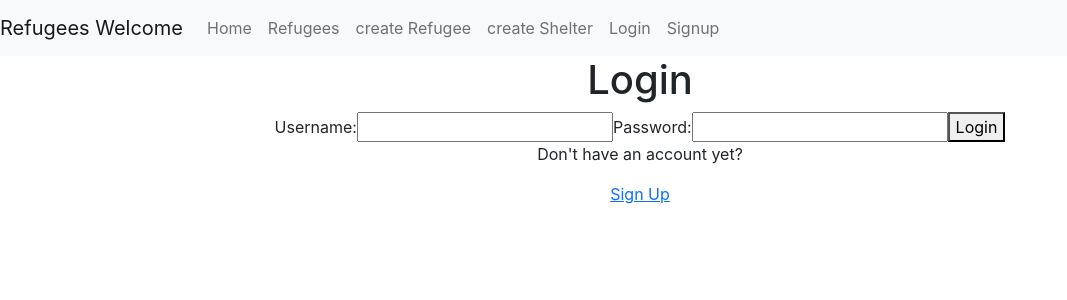
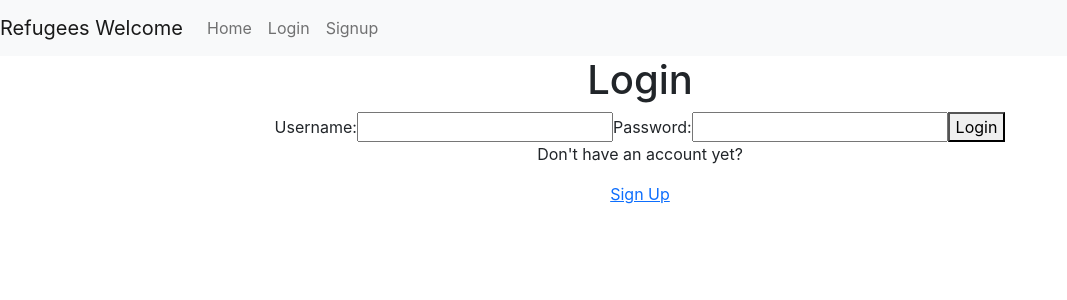
Before and after one commit to Refugees-Welcome/RefugeeShelterApp, a React (Create React App) app: page /login in a window 1280 px wide. Shown: the top 300 px of the page, without its empty margins (0-1067 px from the left). Built offline with nearby package versions, Linux system fonts and the light colour scheme; no server answers.

Commit message:
navbar has only useable  links for anonym and registered users to display

```diff
--- a/src/components/Navbar.js
+++ b/src/components/Navbar.js
@@ -1,10 +1,11 @@
 import React from 'react';
 import { NavLink } from "react-router-dom";
 import './Navbar.css';
+import { useContext } from "react";
 import  { AuthContext } from "../context/auth.context"
 
 function Navbar() {
-
+  const {isLoggedIn, user, logOutUser } = useContext(AuthContext);
   return (
 <nav className="navbar navbar-expand-lg navbar-light bg-light">
   <a className="navbar-brand" href="#">Refugees Welcome</a>
@@ -19,6 +20,8 @@ function Navbar() {
                 Home
       </NavLink>
       </li>
+      { isLoggedIn &&
+      <>
       <li className="nav-item">
       <NavLink className="nav-link" to="/refugee/">
                 Refugees
@@ -34,6 +37,10 @@ function Navbar() {
                 create Shelter
       </NavLink>
       </li>
+      </>
+      }
+      { !isLoggedIn &&
+      <>
       <li className="nav-item">
       <NavLink className="nav-link" to="/login/">
                 Login
@@ -44,6 +51,8 @@ function Navbar() {
                 Signup
       </NavLink>
       </li>
+      </>
+    }
     </ul>
   </div>
 </nav>
```
